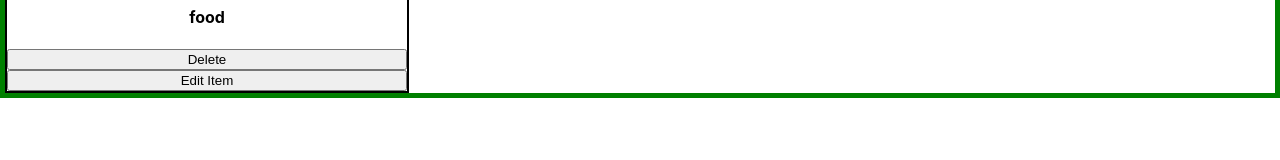
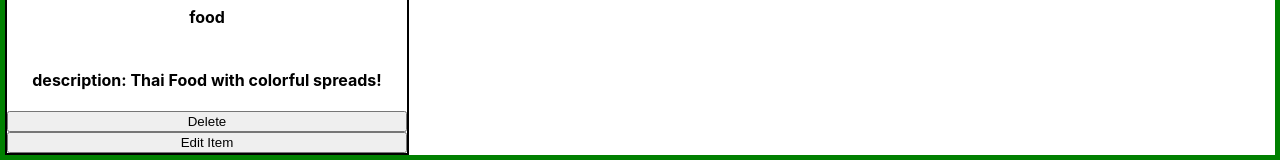
Before and after one commit to kathleendiep/voyager, a React (Create React App) app: page / in a window 1280 px wide. Shown: the part 619-779 px from the top of the page. Built offline with nearby package versions, Linux system fonts and the light colour scheme.

Commit message:
added description

```diff
--- a/src/voyagerContainer/singleItemComponent/singleItemComponent.jsx
+++ b/src/voyagerContainer/singleItemComponent/singleItemComponent.jsx
@@ -46,6 +46,7 @@ const SingleItemComponent = (props) => {
              <p><img className="image-voyager" src={props.voyager.img}></img></p>
              <h4>{props.voyager.location}</h4>
              <h4>{props.voyager.category}</h4>
+             <h4>description: {props.voyager.description}</h4>
              {/* ---------------- delete button ---------------- */}
              <button onClick={()=>{
                     // finds the id of item
```
